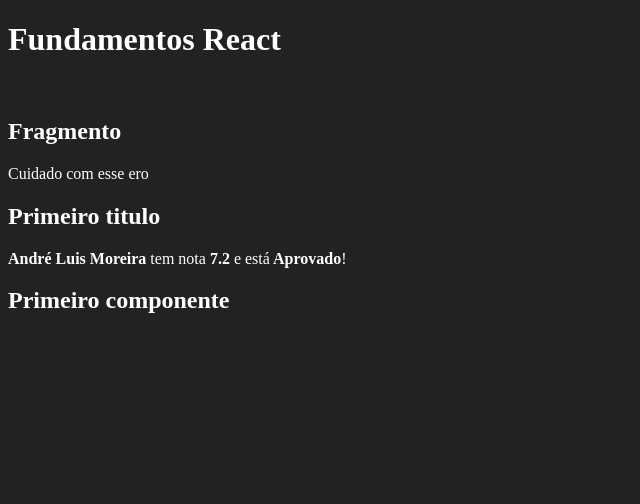
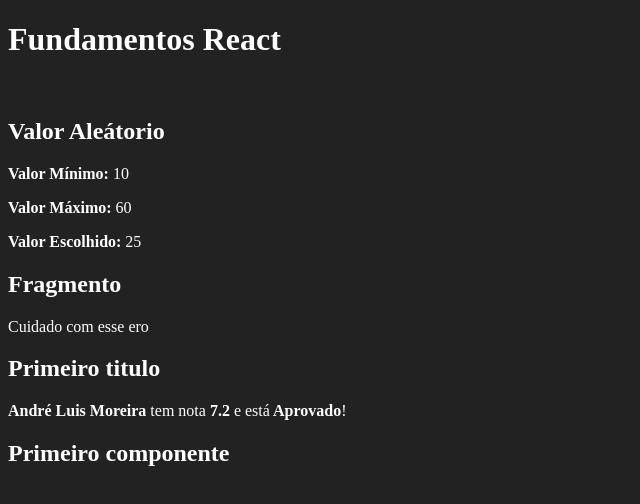
Before and after one commit to andremoreirasmo/studying-react, a React (Create React App) app in the folder grounds-reaction/: page / in a window 1280 px wide. Shown: the top 504 px of the page, without its empty margins (0-640 px from the left). Built offline with nearby package versions, Linux system fonts and the light colour scheme.

Commit message:
Created random component

```diff
--- a/grounds-reaction/src/App.jsx
+++ b/grounds-reaction/src/App.jsx
@@ -3,11 +3,13 @@
 import First from './components/basic/First'
 import WithParameter from './components/basic/WithParameter'
 import Fragment from './components/basic/Fragment'
+import Random from './components/basic/Random'
 
-export default _ =>
+export default () => (
     <div id="app">
         <h1>Fundamentos React</h1>
         <br></br>
+        <Random min={10} max ={60}/>
         <Fragment></Fragment>
         <WithParameter
             title="Primeiro titulo"
@@ -16,3 +18,4 @@
         />
         <First></First>
     </div>
+)
--- /dev/null
+++ b/grounds-reaction/src/components/basic/Random.jsx
@@ -0,0 +1,15 @@
+import React from 'react'
+
+export default props => {
+    const { min, max } = props
+    const randomValue = parseInt(Math.random() * (max - min)) + min;
+
+    return (
+        <div>
+            <h2>Valor Aleátorio</h2>
+            <p><strong>Valor Mínimo: </strong> {min}</p>
+            <p><strong>Valor Máximo: </strong> {max}</p>
+            <p><strong>Valor Escolhido: </strong> {randomValue}</p>
+        </div>
+    )
+}
```
